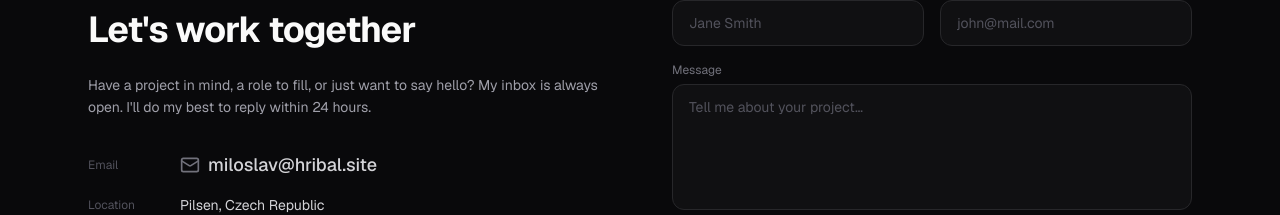
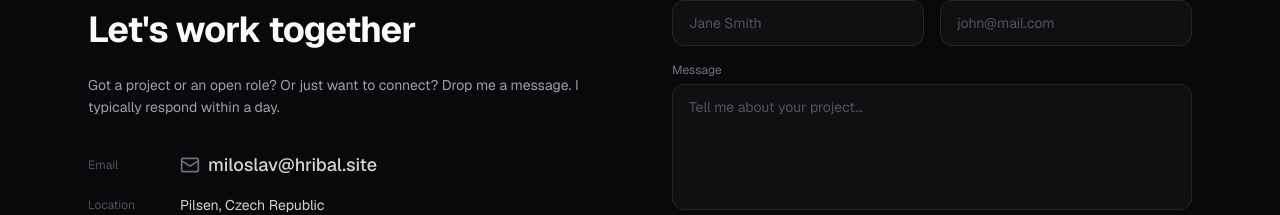
Before and after one commit to MildaHribal/portfolio, a Next.js app: page / in a window 1280 px wide. Shown: the part 5885-6100 px from the top of the page. Built offline with nearby package versions, Linux system fonts and the light colour scheme.

Commit message:
feat: Add contact form component with API integration, state management, and PostHog analytics.

```diff
--- a/components/Contact.tsx
+++ b/components/Contact.tsx
@@ -74,9 +74,7 @@ export default function Contact() {
               Let&apos;s work together
             </h2>
             <p className="text-zinc-400 text-sm leading-relaxed mb-8">
-              Have a project in mind, a role to fill, or just want to say hello?
-              My inbox is always open. I&apos;ll do my best to reply within
-              24 hours.
+              Got a project or an open role? Or just want to connect? Drop me a message. I typically respond within a day.
             </p>
 
             {/* Contact details */}
```
